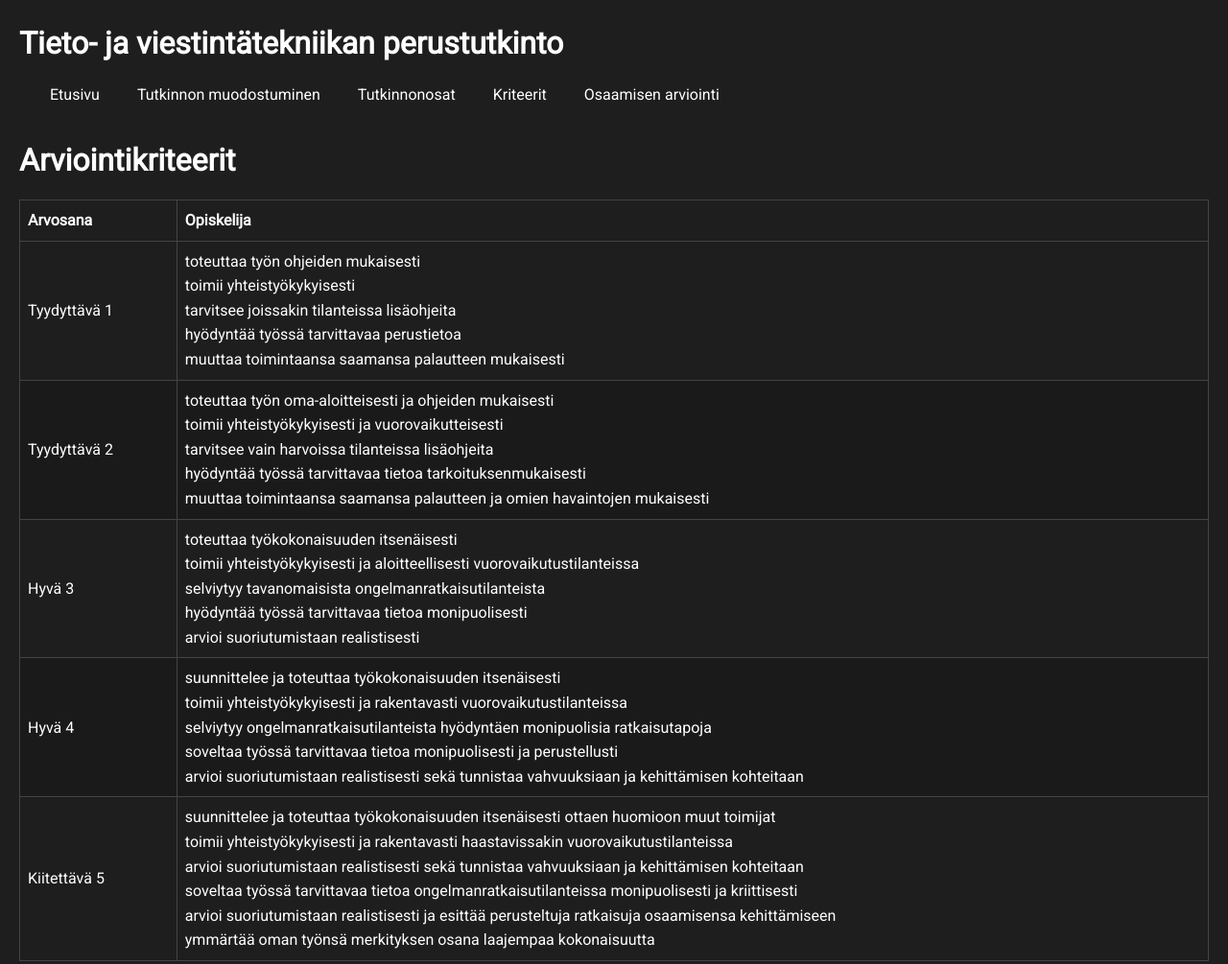
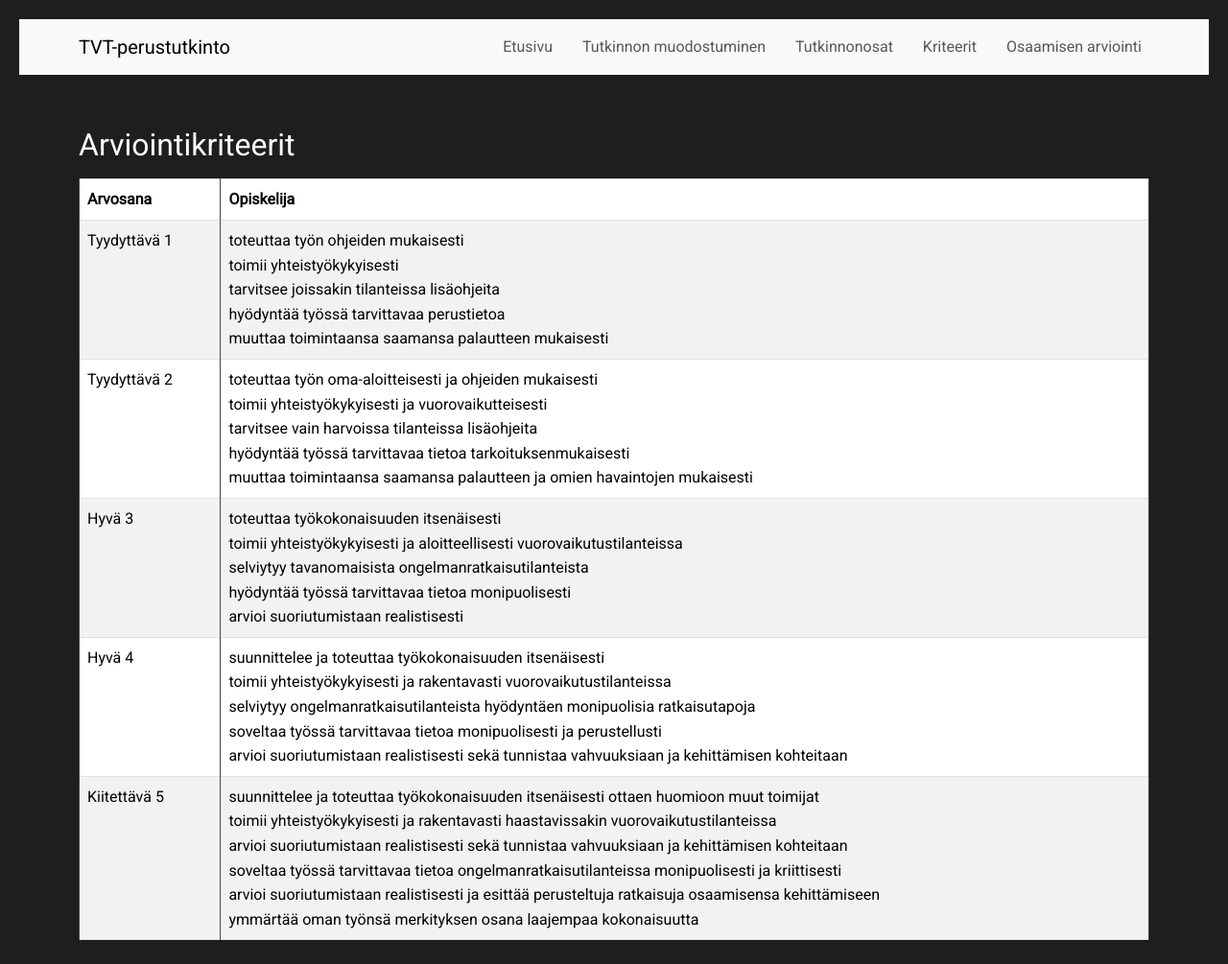
Before and after one commit to daavinskiy/616, a plain HTML site: page kriteerit.html in a window 1280 px wide. Shown: the top 1005 px of the page at 96% size. Drawn offline with nearby package versions, Linux system fonts and the light colour scheme.

Commit message:
Projekti 616

```diff
--- a/kriteerit.html
+++ b/kriteerit.html
@@ -3,29 +3,36 @@
 <head>
   <meta charset="UTF-8">
   <meta name="viewport" content="width=device-width, initial-scale=1.0">
-  <title>Tutkinnon rakenne</title>
+  <title>Arviointikriteerit</title>
+  <link href="https://cdn.jsdelivr.net/npm/bootstrap@5.3.8/dist/css/bootstrap.min.css" rel="stylesheet">
   <link rel="stylesheet" href="styles.css">
   <link href="https://fonts.googleapis.com/css2?family=Roboto&display=swap" rel="stylesheet">
 </head>
 <body>
 
 <header>
-  <h1>Tieto- ja viestintätekniikan perustutkinto</h1>
-  <nav>
-    <ul>
-      <li><a href="index.html">Etusivu</a></li>
-      <li><a href="tutkinnon-muodostuminen.html">Tutkinnon muodostuminen</a></li>
-      <li><a href="tutkinnonosat.html">Tutkinnonosat</a></li>
-      <li><a href="kriteerit.html">Kriteerit</a></li>
-      <li><a href="osaamisen-arviointi.html">Osaamisen arviointi</a></li>
-    </ul>
+  <nav class="navbar navbar-expand-lg navbar-light bg-light">
+    <div class="container">
+      <a class="navbar-brand" href="index.html">TVT-perustutkinto</a>
+      <button class="navbar-toggler" type="button" data-bs-toggle="collapse" data-bs-target="#mainNav" aria-controls="mainNav" aria-expanded="false" aria-label="Toggle navigation">
+        <span class="navbar-toggler-icon"></span>
+      </button>
+      <div class="collapse navbar-collapse" id="mainNav">
+        <ul class="navbar-nav ms-auto">
+          <li class="nav-item"><a class="nav-link" href="index.html">Etusivu</a></li>
+          <li class="nav-item"><a class="nav-link" href="tutkinnon-muodostuminen.html">Tutkinnon muodostuminen</a></li>
+          <li class="nav-item"><a class="nav-link" href="tutkinnonosat.html">Tutkinnonosat</a></li>
+          <li class="nav-item"><a class="nav-link" href="kriteerit.html">Kriteerit</a></li>
+          <li class="nav-item"><a class="nav-link" href="osaamisen-arviointi.html">Osaamisen arviointi</a></li>
+        </ul>
+      </div>
+    </div>
   </nav>
 </header>
 
-<main>
+<main class="container py-4">
   <h1>Arviointikriteerit</h1>
-
-  <table>
+  <table class="table table-bordered table-striped mt-3">
     <thead>
       <tr>
         <th>Arvosana</th>
@@ -88,10 +95,10 @@
   </table>
 </main>
 
-
-<footer>
+<footer class="bg-light text-center py-3">
   <p>&copy; 2025 TVT-perustutkinto</p>
 </footer>
 
+<script src="https://cdn.jsdelivr.net/npm/bootstrap@5.3.8/dist/js/bootstrap.bundle.min.js"></script>
 </body>
 </html>
```
Also changed, not shown: index.html (+20 -11 lines), osaamisen-arviointi.html (+21 -12 lines), tutkinnon-muodostuminen.html (+22 -13 lines), tutkinnonosat.html (+21 -12 lines).
